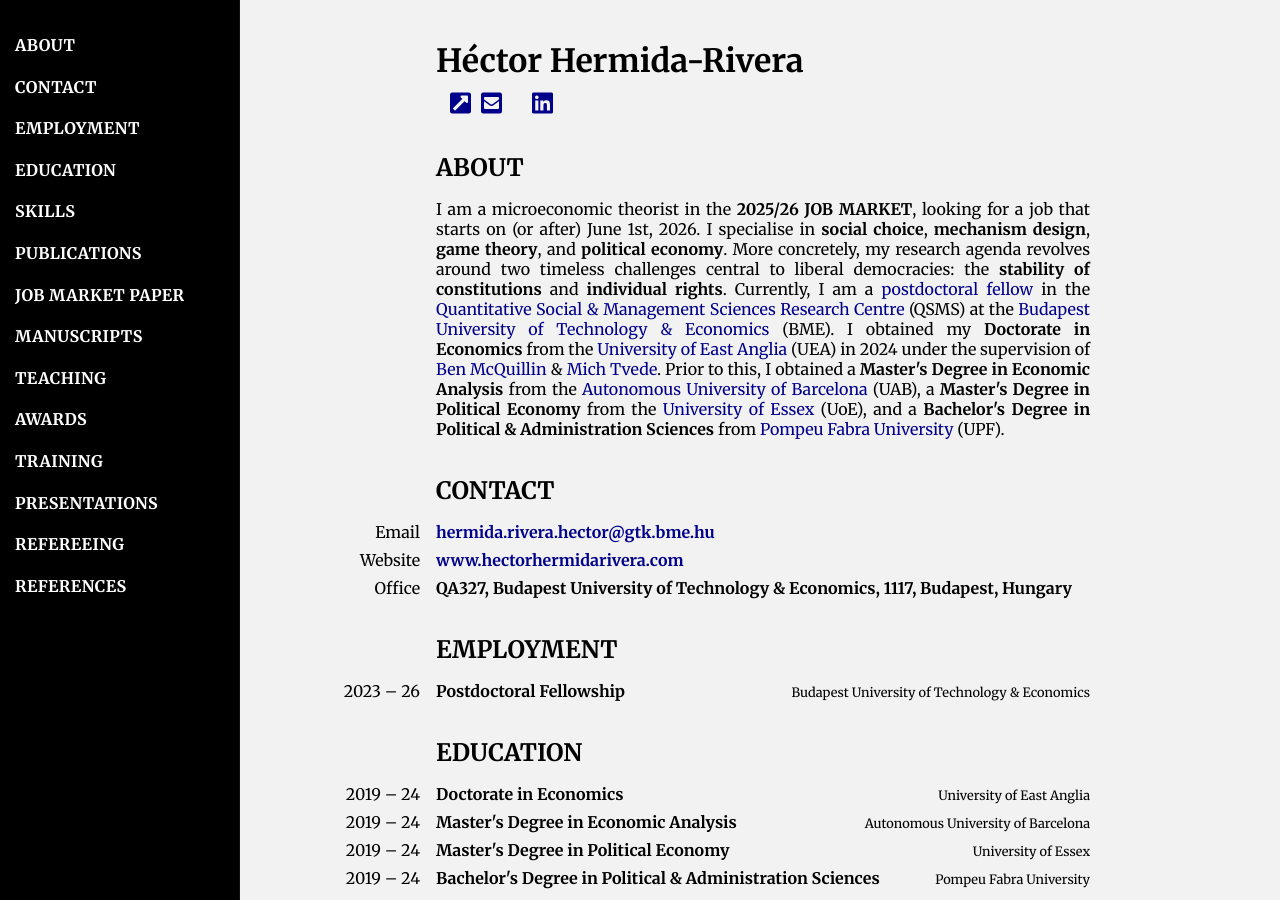
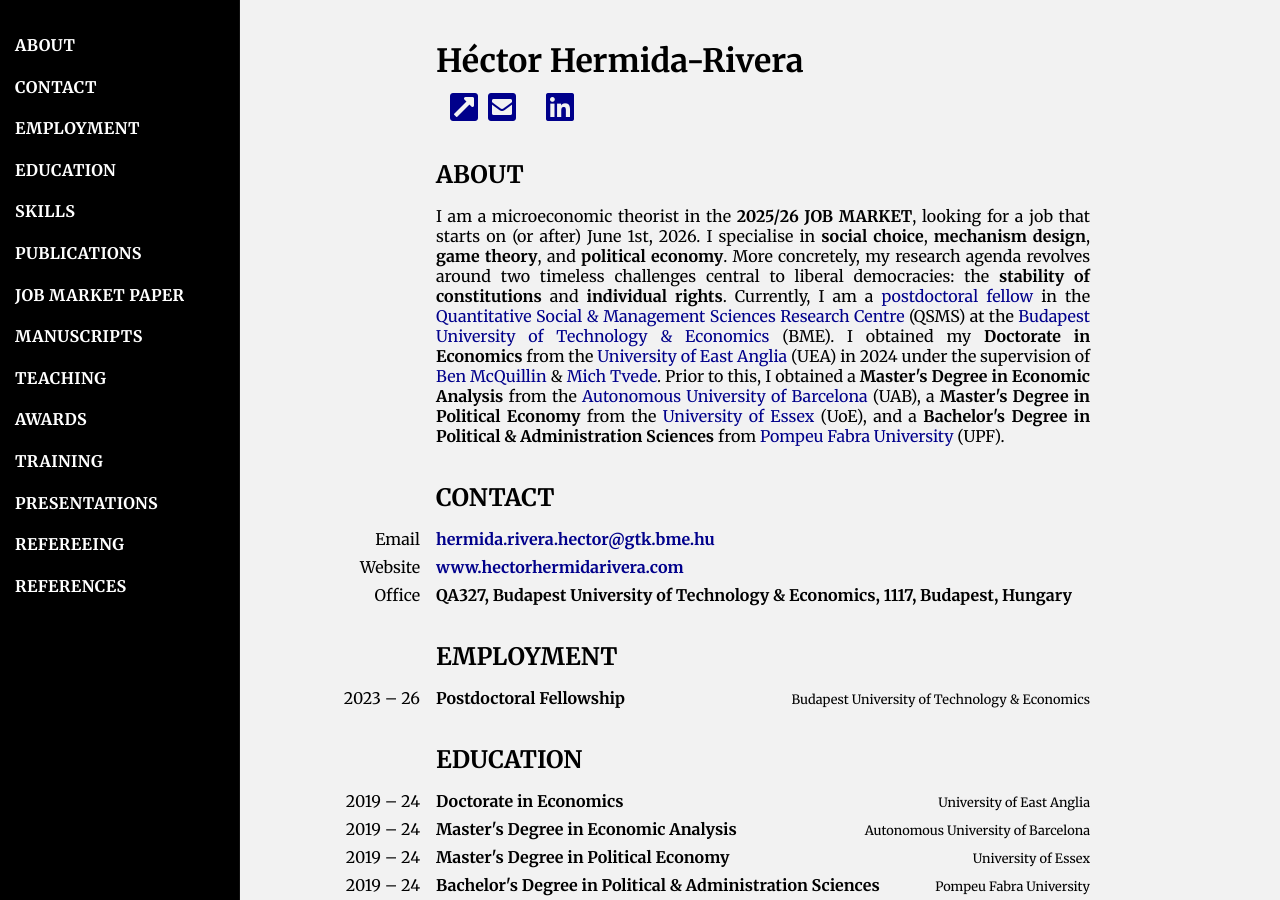
Before and after one commit to HectorHermidaRivera/hectorhermidarivera.github.io, a Jekyll site: the page built from index.md, in a window 1280 px wide and 900 px high. Built offline with Jekyll 4.4.1, drawn with Linux system fonts in a browser that asks for light colours; a style sheet for code colours, icons or effects is not loaded.

Commit message:
Update index.md

```diff
--- a/index.md
+++ b/index.md
@@ -5,40 +5,40 @@ title: Home
 
 <div class="icon-row">
   <a href="https://drive.google.com/file/d/1U52WtfZQt0LltKnNHPnS9Ce1F0kYY_Sz/view?usp=sharing" target="_blank">
-    <i class="ai ai-cv-square" style="font-size:1.50em;"></i>
+    <i class="ai ai-cv-square" style="font-size:2.00em;"></i>
   </a>
   <a href="http://www.hectorhermidarivera.com" target="_blank">
-    <i class="fas fa-external-link-square-alt" style="font-size:1.50em;"></i>
+    <i class="fas fa-external-link-square-alt" style="font-size:2.00em;"></i>
   </a>
   <a href="mailto:hermida.rivera.hector@gtk.bme.hu">
-    <i class="fas fa-envelope-square" style="font-size:1.50em;"></i>
+    <i class="fas fa-envelope-square" style="font-size:2.00em;"></i>
   </a>
   <a href="https://arxiv.org/search/?searchtype=author&query=Hermida-Rivera" target="_blank">
-    <i class="ai ai-arxiv-square" style="font-size:1.50em;"></i>
+    <i class="ai ai-arxiv-square" style="font-size:2.00em;"></i>
   </a>
   <a href="https://scholar.google.com/citations?user=eoXi8yYAAAAJ&hl=en&oi=ao" target="_blank">
-    <i class="ai ai-google-scholar-square" style="font-size:1.50em;"></i>
+    <i class="ai ai-google-scholar-square" style="font-size:2.00em;"></i>
   </a>
   <a href="https://www.linkedin.com/in/hectorhermidarivera/" target="_blank">
-    <i class="fab fa-linkedin" style="font-size:1.50em;"></i>
+    <i class="fab fa-linkedin" style="font-size:2.00em;"></i>
   </a>
   <a href="https://orcid.org/0000-0003-4835-2884" target="_blank">
-    <i class="ai ai-orcid-square" style="font-size:1.50em;"></i>
+    <i class="ai ai-orcid-square" style="font-size:2.00em;"></i>
   </a>
   <a href="https://authors.repec.org/pro/phe805/" target="_blank">
-    <i class="ai ai-ideas-repec-square" style="font-size:1.50em;"></i>
+    <i class="ai ai-ideas-repec-square" style="font-size:2.00em;"></i>
   </a>
   <a href="https://www.researchgate.net/profile/Hector-Hermida-Rivera" target="_blank">
-    <i class="ai ai-researchgate-square" style="font-size:1.50em;"></i>
+    <i class="ai ai-researchgate-square" style="font-size:2.00em;"></i>
   </a>
   <a href="https://www.scopus.com/authid/detail.uri?authorId=57789485800" target="_blank">
-    <i class="ai ai-scopus-square" style="font-size:1.50em;"></i>
+    <i class="ai ai-scopus-square" style="font-size:2.00em;"></i>
   </a>
   <a href="https://papers.ssrn.com/sol3/cf_dev/AbsByAuth.cfm?per_id=6678348" target="_blank">
-    <i class="ai ai-ssrn-square" style="font-size:1.50em;"></i>
+    <i class="ai ai-ssrn-square" style="font-size:2.00em;"></i>
   </a>
   <a href="https://www.webofscience.com/wos/author/record/JED-5896-2023" target="_blank">
-    <i class="ai ai-clarivate-square" style="font-size:1.50em;"></i>
+    <i class="ai ai-clarivate-square" style="font-size:2.00em;"></i>
   </a>
 </div>
 
```
